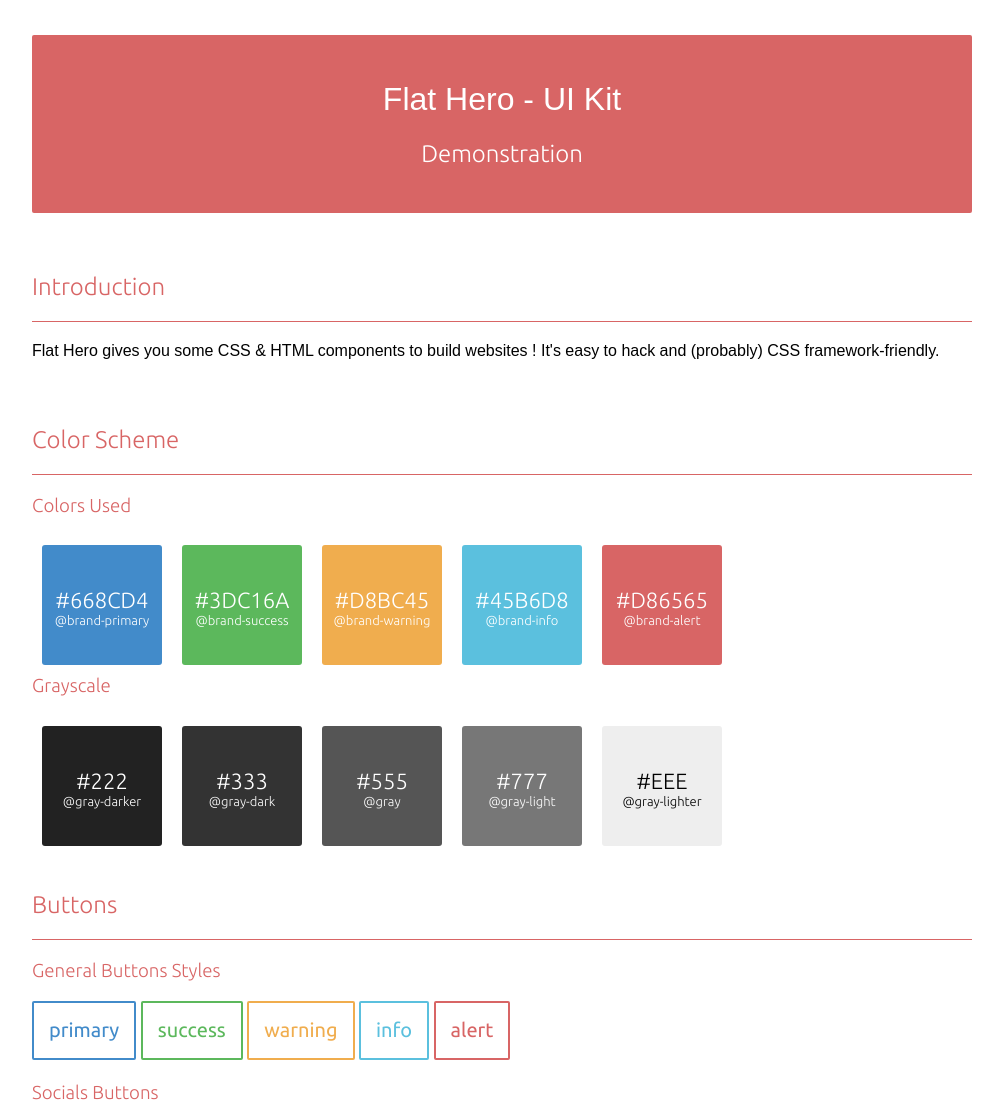
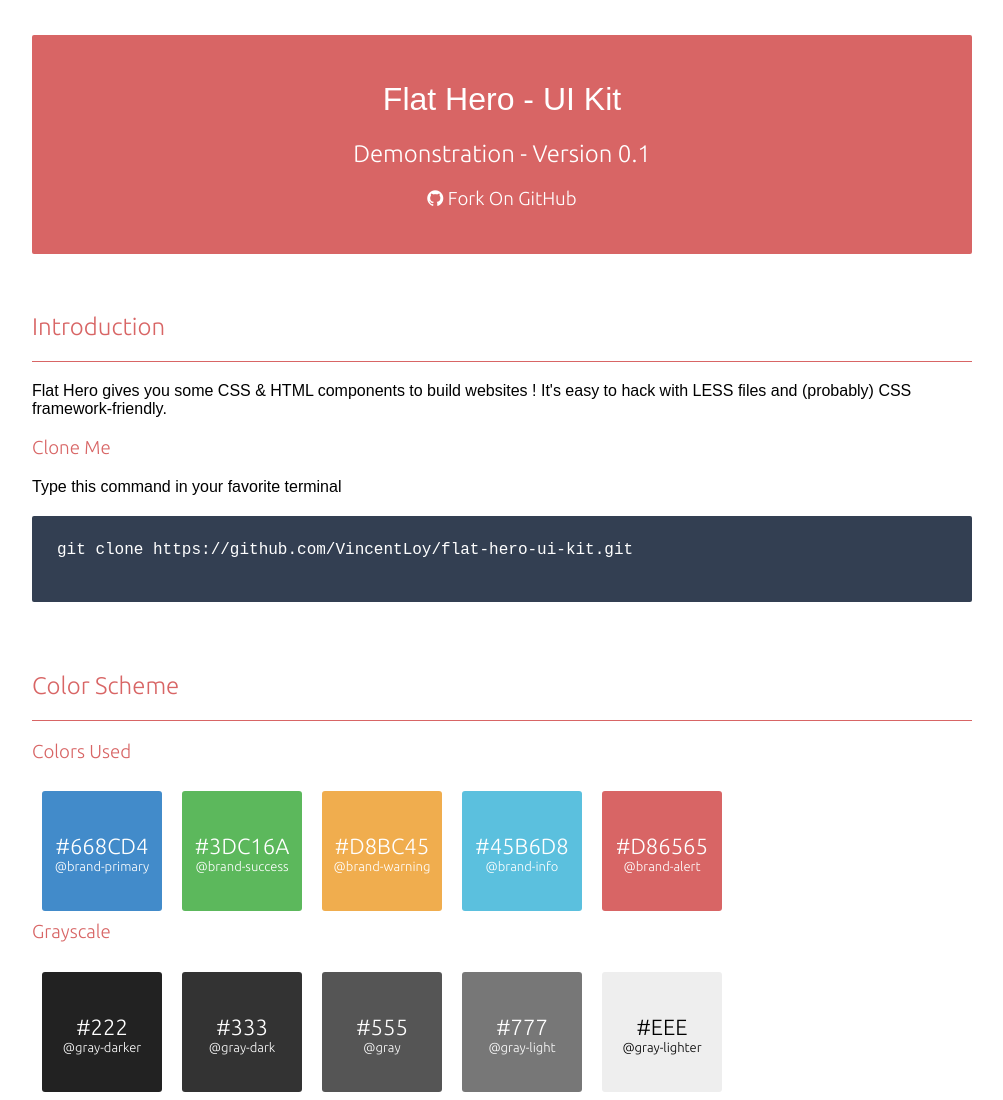
Before and after one commit to VincentLoy/flat-hero-ui-kit, a plain HTML site: page index.html in a window 1280 px wide. Shown: the top 1100 px of the page, without its empty margins (138-1141 px from the left). Drawn offline with Linux system fonts and the light colour scheme.

Commit message:
add the git clone command instruction in index.html file and a github link in the title

```diff
--- a/css/app.less
+++ b/css/app.less
@@ -10,12 +10,20 @@ main{
        margin: 25px 0;
        background: @brand-alert;
        border-radius: 2px;
-        h1,h2{
+        h1,h2,h3{
             color:#fff;
             text-align: center;
             font-weight: 100;
         }
+       a{
+        color: #fff;
+       }
    }
+    #introduction{
+        pre{
+            color: #fff;
+        }
+    }
 }
 
 a{ text-decoration: none; }
--- a/index.html
+++ b/index.html
@@ -32,15 +32,26 @@
             <main class="wrapper" id="home">
                 <div id="title">
                     <h1>Flat Hero - UI Kit</h1>
-                    <h2>Demonstration</h2>
+                    <h2>Demonstration - Version 0.1</h2>
+                    <h3>
+                        <a href="https://github.com/VincentLoy/flat-hero-ui-kit" target="_blank" title="Github project page"><i class="fa fa-github"></i> Fork on GitHub</a>
+                    </h3>
                 </div>
                 <!-- Introduction -->
                 <section id="introduction">
                     <h2>introduction</h2>
                     <div class="breakline"></div>
                     <p>
-                            Flat Hero gives you some CSS & HTML components to build websites ! It's easy to hack and (probably) CSS framework-friendly.
+                            Flat Hero gives you some CSS & HTML components to build websites ! It's easy to hack with LESS files and (probably) CSS framework-friendly.
                     </p>
+
+                    <h3>Clone me</h3>
+                    <p>
+                        Type this command in your favorite terminal
+                    </p>
+                    <pre>
+git clone https://github.com/VincentLoy/flat-hero-ui-kit.git
+                    </pre>
                 </section>
                 <!-- COLOR SCHEME -->
                 <section id="color-scheme">
```
